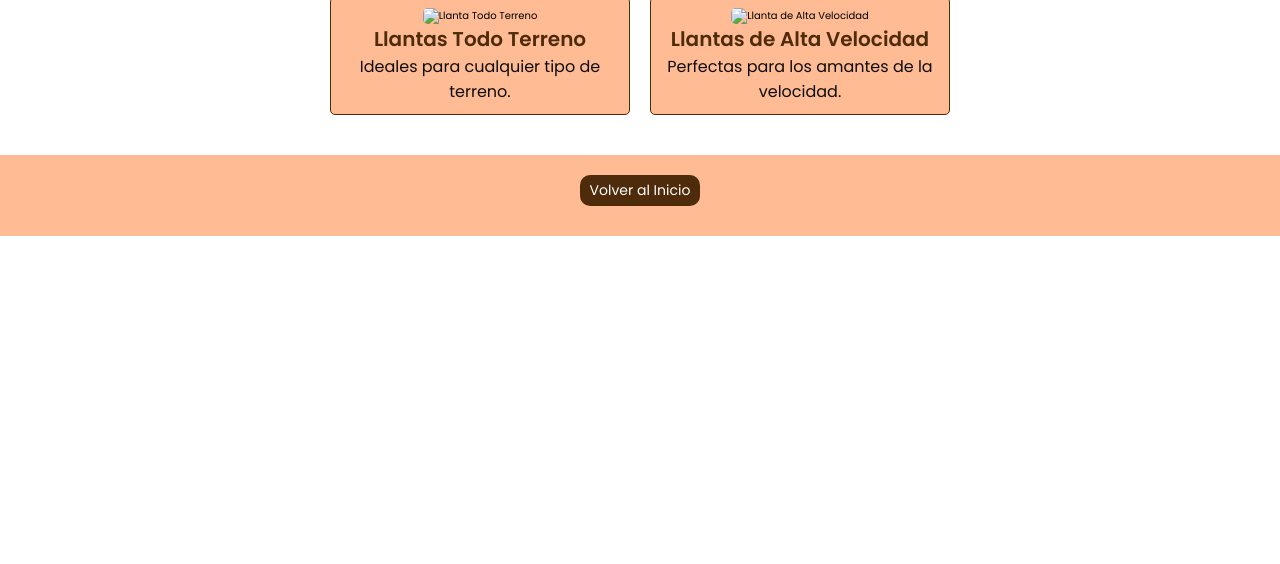
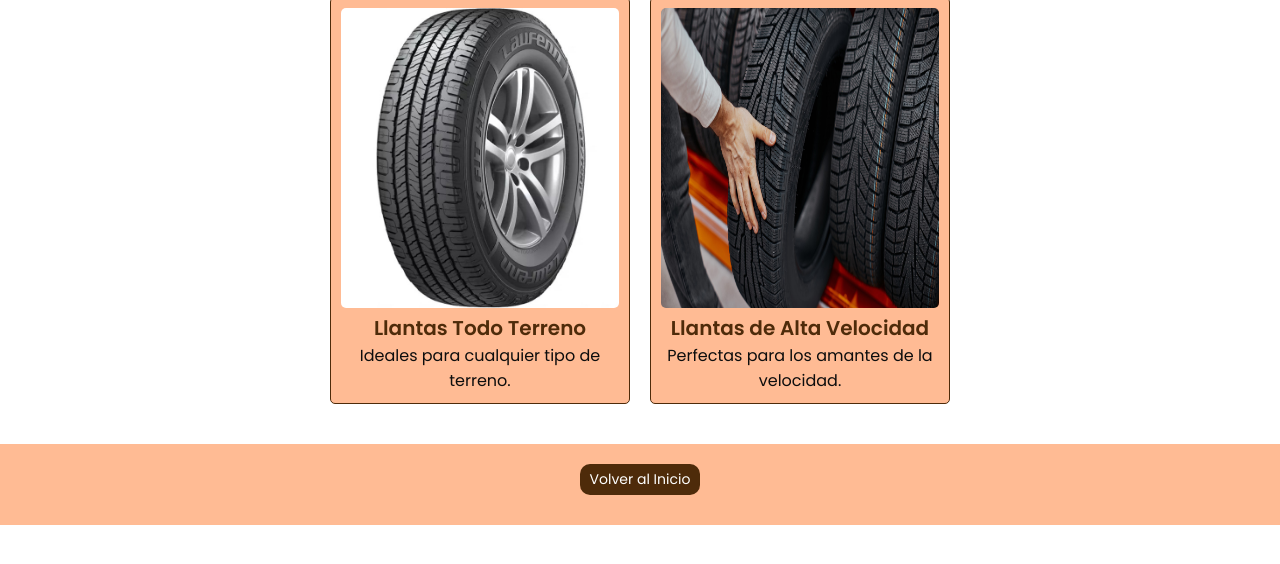
Before and after one commit to F3RLU/Importadora, a plain HTML site: page llantas.html in a window 1280 px wide. Shown: the part 120-684 px from the top of the page. Drawn offline with Linux system fonts and the light colour scheme; files that its build step writes are made by us from their sources.

Commit message:
Update llantas.html
imgs

```diff
--- a/llantas.html
+++ b/llantas.html
@@ -4,7 +4,7 @@
     <meta charset="UTF-8">
     <meta name="viewport" content="width=device-width, initial-scale=1.0">
     <title>Llantas - Importadora de Llantas y Repuestos</title>
-    <link rel="stylesheet" href="css/style-llantas.css">
+    <link rel="stylesheet" href="style-llantas.css">
 </head>
 <body>
     <!-- Header -->
@@ -19,12 +19,12 @@
         <div class="product-list">
             <!-- Cada producto se representa en un div con la clase 'product-item' -->
             <div class="product-item">
-                <img src="img/llanta1.jpg" alt="Llanta Todo Terreno" width="300" height="300">
+                <img src="llanta1.jpg" alt="Llanta Todo Terreno" width="300" height="300">
                 <h3>Llantas Todo Terreno</h3>
                 <p>Ideales para cualquier tipo de terreno.</p>
             </div>
             <div class="product-item">
-                <img src="img/llanta2.jpg" alt="Llanta de Alta Velocidad" width="300" height="300">
+                <img src="llanta2.jpg" alt="Llanta de Alta Velocidad" width="300" height="300">
                 <h3>Llantas de Alta Velocidad</h3>
                 <p>Perfectas para los amantes de la velocidad.</p>
             </div>
```
